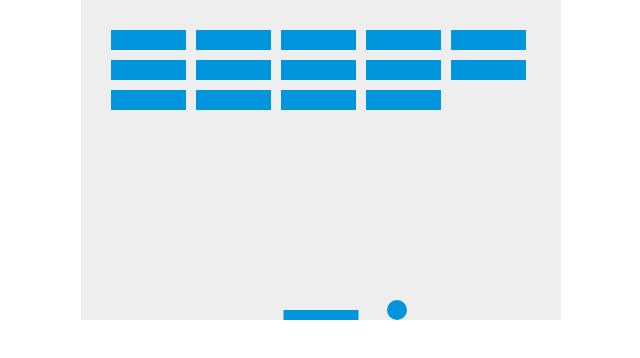
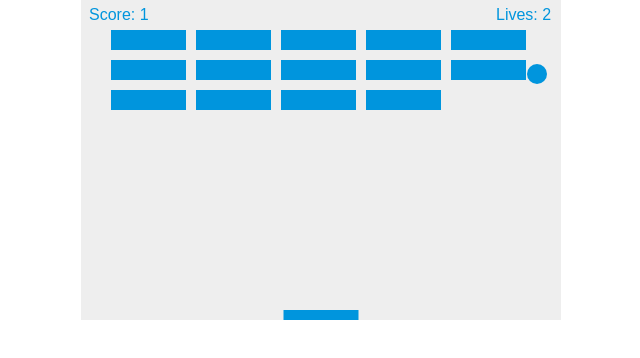
Before and after one commit to Rediet8abere/breakout, a plain HTML site: page index.html in a window 1280 px wide. Shown: the whole page, without its empty margins (319-959 px from the left). Drawn offline with Linux system fonts and the light colour scheme.

Commit message:
animation

```diff
--- a/index.html
+++ b/index.html
@@ -49,6 +49,9 @@
   var dx = 2;
   var dy = -2;
 
+  var score = 0;
+  var lives = 3;
+
 
 
   function drawBall() {
@@ -96,6 +99,8 @@
       drawBricks();
       drawBall();
       drawPaddle();
+      drawScore();
+      drawLives();
       collisionDetection();
 
       if(x + dx > canvas.width-ballRadius || x + dx < ballRadius) {
@@ -108,9 +113,19 @@
               dy = -dy;
           }
           else {
+            lives--;
+            if(!lives) {
               alert("GAME OVER");
               document.location.reload();
-              clearInterval(interval);
+              // clearInterval(interval); // Needed for Chrome to end game
+            }
+            else {
+              x = canvas.width/2;
+              y = canvas.height-30;
+              dx = 2;
+              dy = -2;
+              paddleX = (canvas.width-paddleWidth)/2;
+            }
           }
       }
 
@@ -129,12 +144,21 @@
 
       x += dx;
       y += dy;
+      requestAnimationFrame(draw);
   }
 
 
 
   document.addEventListener("keydown", keyDownHandler, false);
   document.addEventListener("keyup", keyUpHandler, false);
+  document.addEventListener("mousemove", mouseMoveHandler, false);
+
+  function mouseMoveHandler(e) {
+    var relativeX = e.clientX - canvas.offsetLeft;
+    if(relativeX > 0 && relativeX < canvas.width) {
+        paddleX = relativeX - paddleWidth/2;
+    }
+  }
 
   function keyDownHandler(e) {
     if(e.key == "Right" || e.key == "ArrowRight") {
@@ -163,13 +187,31 @@
                   if(x > b.x && x < b.x+brickWidth && y > b.y && y < b.y+brickHeight) {
                       dy = -dy;
                       b.status = 0;
+                      score++;
+                      if(score == brickRowCount*brickColumnCount) {
+                          alert("YOU WIN, CONGRATULATIONS!");
+                          document.location.reload();
+                          // clearInterval(interval); // Needed for Chrome to end game
+                      }
                   }
               }
           }
       }
   }
 
-  var interval = setInterval(draw, 10);
+  function drawScore() {
+    ctx.font = "16px Arial";
+    ctx.fillStyle = "#0095DD";
+    ctx.fillText("Score: "+score, 8, 20);
+  }
+
+  function drawLives() {
+    ctx.font = "16px Arial";
+    ctx.fillStyle = "#0095DD";
+    ctx.fillText("Lives: "+lives, canvas.width-65, 20);
+  }
+
+  draw();
 
 
 
```
Lines whose indentation alone changed are shown as unchanged.
